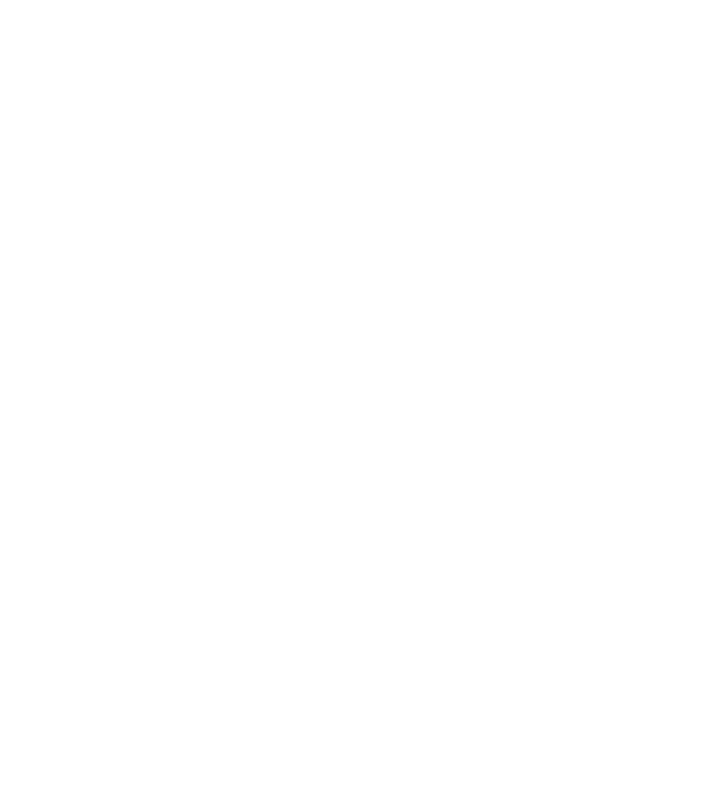
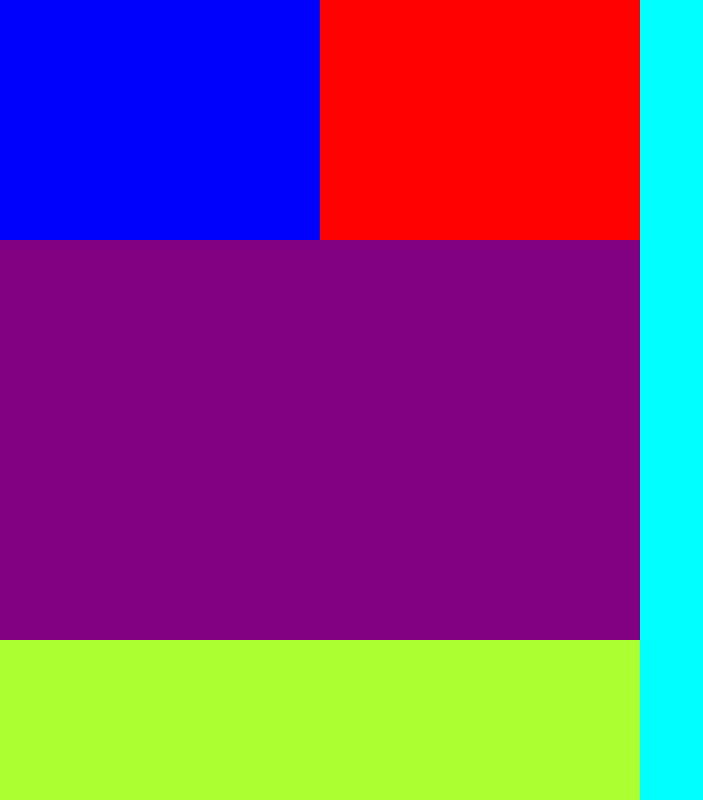
Before and after one commit to rayansiingh/Fashion-Look-Website-Concept, a plain HTML site: page index.html in a window 1280 px wide. Shown: the whole page, without its empty margins (0-703 px from the left). Drawn offline with Linux system fonts and the light colour scheme.

Commit message:
create the structure using grid

```diff
--- a/style.css
+++ b/style.css
@@ -9,3 +9,48 @@ body {
   height: 100%;
   width: 100%;
 }
+
+@font-face {
+  font-family: "Gilroy";
+  src: url("fonts/gilroy/Gilroy-Light.ttf") format("truetype");
+  font-weight: normal;
+  font-style: normal;
+}
+
+body {
+  font-family: "Gilroy", sans-serif;
+}
+
+main {
+  height: 100%;
+  width: 100%;
+  background-color: rgb(212, 215, 222);
+  display: grid;
+  grid-template-columns: 25% 25% 50%;
+  grid-template-rows: 30% 50% 20%;
+}
+
+#left-topLeft {
+  background-color: blue;
+}
+
+#left-topRight {
+  background-color: red;
+}
+
+#left-centre {
+  background-color: purple;
+  grid-row: 2 / 3;
+  grid-column: 1 / 3;
+}
+
+#left-bottom {
+  background-color: greenyellow;
+  grid-row: 3 / 4;
+  grid-column: 1 / 3;
+}
+
+#right {
+  background-color: aqua;
+  grid-row: 1 / 4;
+}
```
